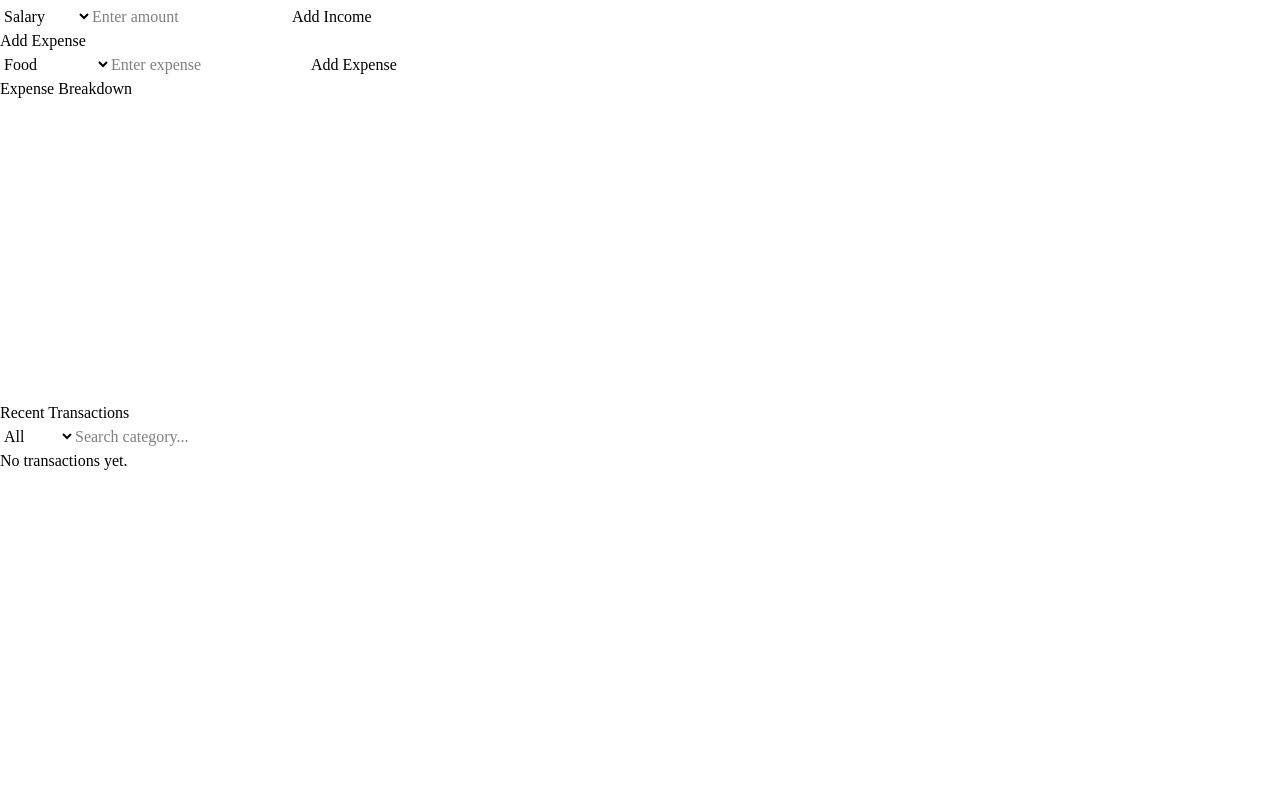
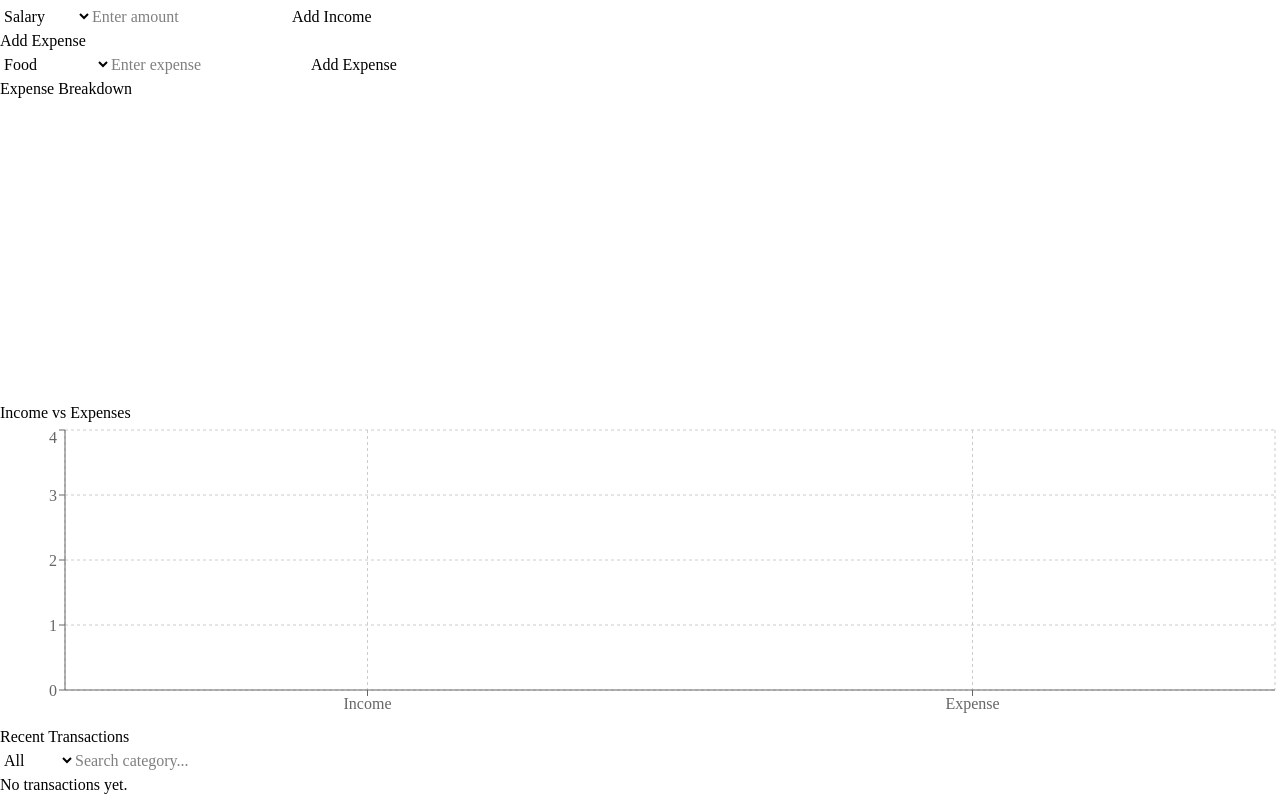
Before and after one commit to skidan007/budgetflow, a React (Vite) app: page / in a window 1280 px wide. Shown: the part 751-1548 px from the top of the page. Before the commit the page ends 1224 px from the top, so only its background shows below. Built offline with nearby package versions, Linux system fonts and the light colour scheme.

Commit message:
feat: visualize income and expenses with Recharts bar chart

```diff
--- /dev/null
+++ b/src/components/IncomeExpenseChart.jsx
@@ -0,0 +1,29 @@
+import {
+  ResponsiveContainer,
+  BarChart,
+  Bar,
+  XAxis,
+  YAxis,
+  Tooltip,
+  CartesianGrid,
+} from "recharts";
+
+function IncomeExpenseChart({ data }) {
+  return (
+    <div className="rounded-xl bg-white p-6 shadow">
+      <h2 className="mb-4 text-xl font-semibold">Income vs Expenses</h2>
+
+      <ResponsiveContainer width="100%" height={300}>
+        <BarChart data={data}>
+          <CartesianGrid strokeDasharray="3 3" />
+          <XAxis dataKey="name" />
+          <YAxis />
+          <Tooltip />
+          <Bar dataKey="value" fill="#3B82F6" radius={[8, 8, 0, 0]} />
+        </BarChart>
+      </ResponsiveContainer>
+    </div>
+  );
+}
+
+export default IncomeExpenseChart;
--- a/src/pages/Dashboard.jsx
+++ b/src/pages/Dashboard.jsx
@@ -1,4 +1,5 @@
 import ExpensePieChart from "../components/ExpensePieChart";
+import IncomeExpenseChart from "../components/IncomeExpenseChart";
 import TransactionItem from "../components/TransactionItem";
 import { useState, useEffect } from "react";
 import SummaryCard from "../components/SummaryCard";
@@ -33,6 +34,7 @@ function Dashboard() {
   );
   const balance = income - expenses;
 
+  // pie chart data for expenses by category
   const expenseChartData = Object.values(
     transactions
       .filter((transaction) => transaction.type === "Expense")
@@ -49,6 +51,17 @@ function Dashboard() {
         return acc;
       }, {}),
   );
+  // bar chart data for income vs expenses
+  const incomeExpenseChartData = [
+    {
+      name: "Income",
+      value: income,
+    },
+    {
+      name: "Expense",
+      value: expenses,
+    },
+  ];
 
   // ✅ 2. Save transactions whenever they change
   useEffect(() => {
@@ -193,7 +206,7 @@ function Dashboard() {
 
       <div className="grid gap-6 lg:grid-cols-2">
         {/* Left Column */}
-        <div className="space-y-6">
+        <div className="space-y-6 ">
           {/* Add Income */}
           <div className="rounded-xl bg-white p-6 shadow">
             <h2 className="mb-4 text-xl font-semibold">Add Income</h2>
@@ -276,7 +289,13 @@ function Dashboard() {
 
         {/* Right Column */}
         <div className="rounded-xl bg-white p-6 shadow">
-          <ExpensePieChart data={expenseChartData} />
+
+            {/* pie chart */}
+            <ExpensePieChart data={expenseChartData} />
+
+            {/* bar chart */}
+            <IncomeExpenseChart data={incomeExpenseChartData} />
+
 
           <div className="mb-4 flex flex-col gap-3 md:flex-row md:items-center md:justify-between">
             <h2 className="text-xl font-semibold">Recent Transactions</h2>
```
